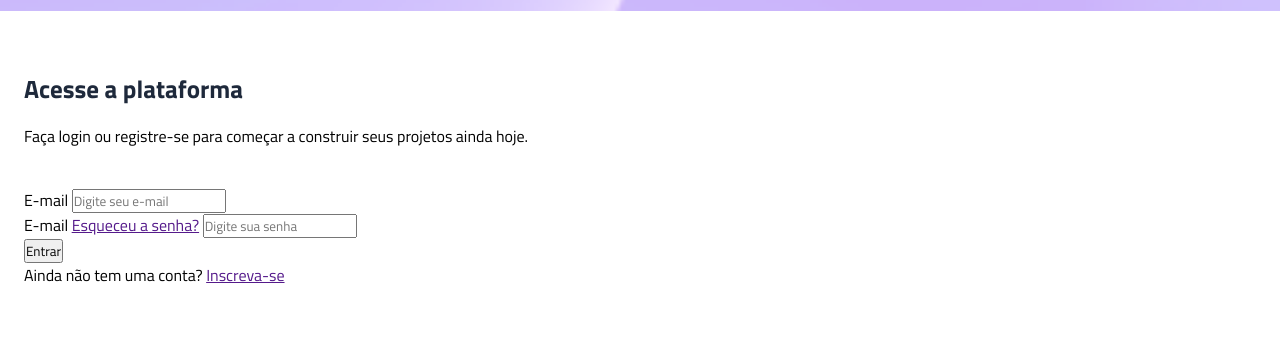
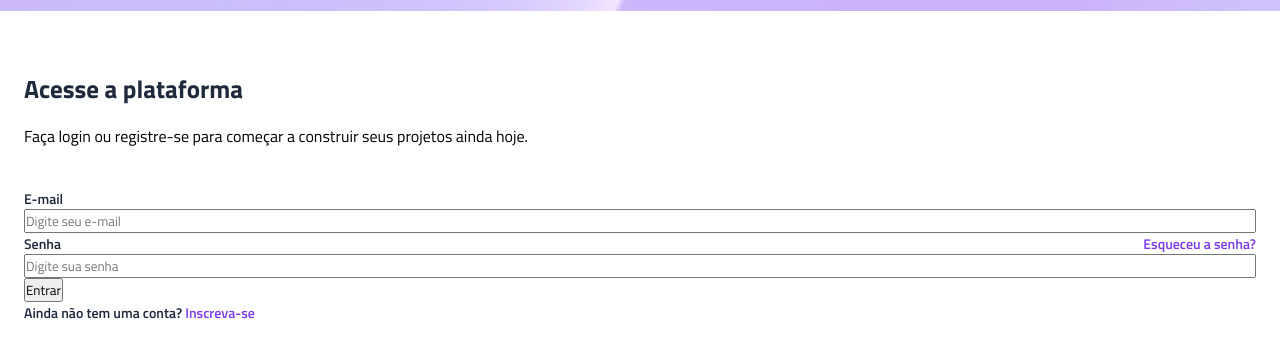
Before and after one commit to matheusschramli/projeto-vertigo, a plain HTML site: page index.html in a window 1280 px wide. Shown: the part 123-480 px from the top of the page. Drawn offline with Linux system fonts and the light colour scheme.

Commit message:
estilizacao dos labels e das ancoras de secao de login

```diff
--- a/index.html
+++ b/index.html
@@ -30,8 +30,10 @@
                     <input type="email" placeholder="Digite seu e-mail" id="email">
                 </div>
                 <div class="input-box">
-                    <label for="senha">E-mail</label>
+                    <div>
+                        <label for="senha">Senha</label>
                     <a href="">Esqueceu a senha?</a>
+                    </div>
                     <input type="password" placeholder="Digite sua senha" id="senha">
                 </div>
 
--- a/style.css
+++ b/style.css
@@ -8,6 +8,7 @@
 :root {
     --gray-800: #1E293B;
     --gray-600: #475569;
+    --purple: #7c3aed;
 }
 
 header {
@@ -40,3 +41,31 @@ main {
     font-size: 0.8125rem;
     color: var(--gray-600);
 }
+
+.input-box {
+    display: flex;
+    flex-direction: column;
+}
+
+.input-box div {
+    display: flex;
+    justify-content: space-between;
+    align-items: center;
+}
+
+.login {
+    font-size: 0.875rem;
+    color: var(--gray-800);
+    font-weight: 600;
+}
+
+.login a {
+    color: var(--purple);
+    text-decoration: none;
+    font-size: 0.875rem;
+    font-weight: 600;
+}
+
+.login a:hover {
+    text-decoration: underline;
+}
```
